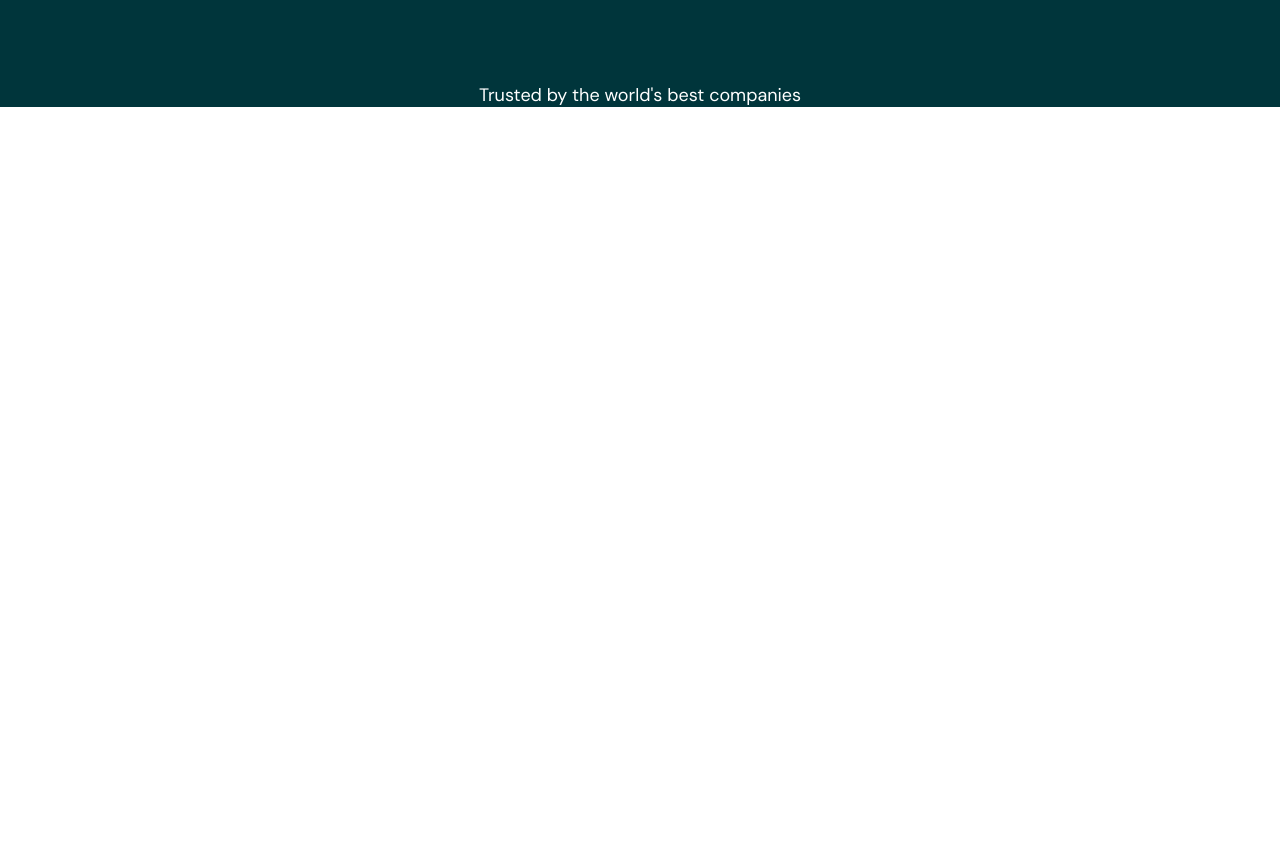
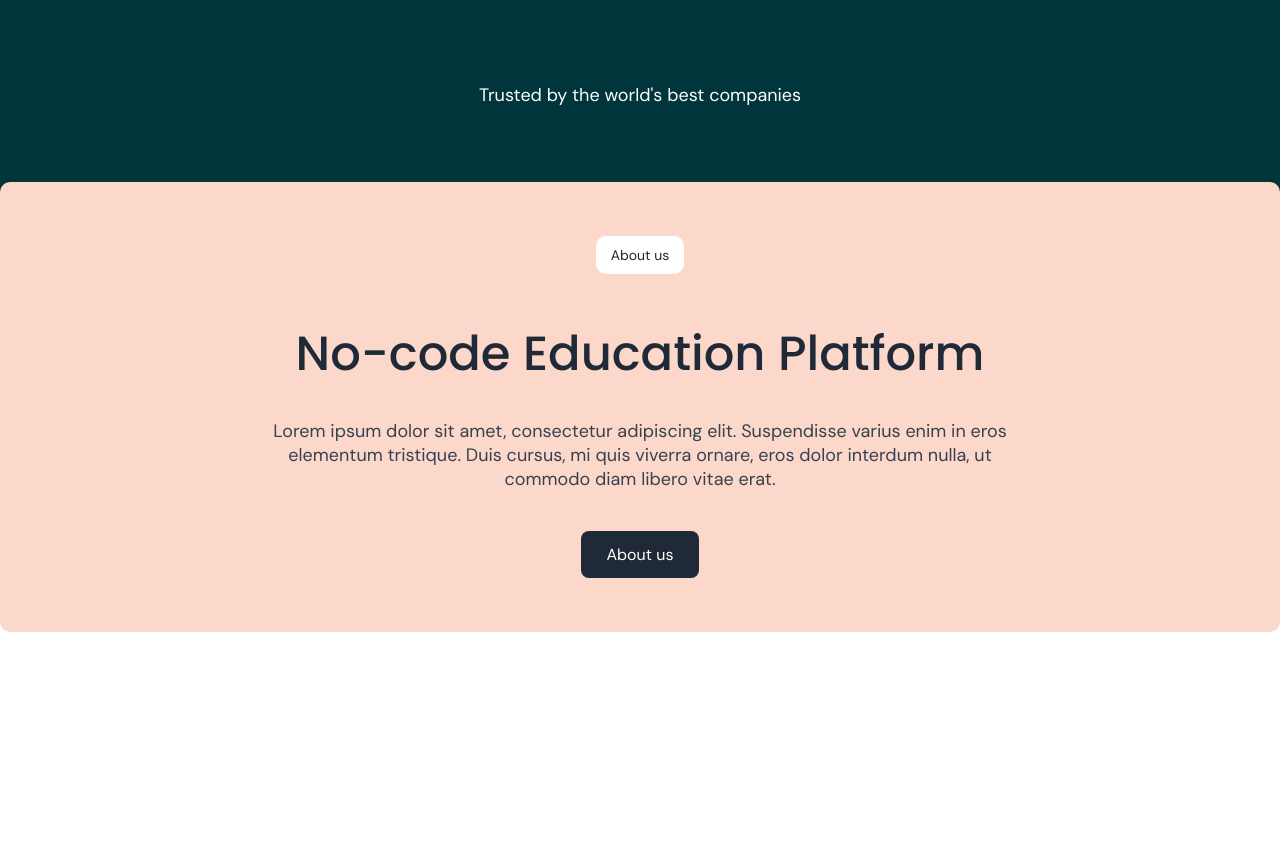
Before and after one commit to EdKhismatov/layout, a plain HTML site: page index.html in a window 1280 px wide. Shown: the part 842-1699 px from the top of the page. Before the commit the page ends 1049 px from the top, so only its background shows below. Drawn offline with Linux system fonts and the light colour scheme; files whose address does not match are found by name.

Commit message:
section 2

```diff
--- a/index.html
+++ b/index.html
@@ -50,6 +50,8 @@
     </header>
     <!-- HEADER END -->
     <main class="main">
+      <!-- content START -->
+
       <section class="section">
         <div class="container">
           <div class="content">
@@ -113,12 +115,29 @@
                   type='video/webm; codecs="vp8, vorbis"'
                 />
               </video>
-              <img class="content__video-bg" src="/img/IMAGE6.svg" alt="лого" >
+              <img class="content__video-bg" src="/img/IMAGE6.svg" alt="лого" />
             </div>
           </div>
         </div>
       </section>
+      <!-- content END -->
       <p class="main__title">Trusted by the world's best companies</p>
+
+      <div class="about-bg">
+        <div class="container">
+          <section class="about">
+            <a class="about__us" href="#">About us</a>
+            <h2 class="about__h2">No-code Education Platform</h2>
+            <p class="about__discr">
+              Lorem ipsum dolor sit amet, consectetur adipiscing elit.
+              Suspendisse varius enim in eros elementum tristique. Duis cursus,
+              mi quis viverra ornare, eros dolor interdum nulla, ut commodo diam
+              libero vitae erat.
+            </p>
+            <a class="about__link" href="#">About us</a>
+          </section>
+        </div>
+      </div>
     </main>
   </body>
 </html>
--- a/style.css
+++ b/style.css
@@ -210,6 +210,52 @@ a {
   font-size: 18px;
   color: #fff;
   text-align: center;
-  margin-bottom: 100px;
+  margin-bottom: 300px;
 }
 /* SECTION 1 END */
+
+/* about START */
+
+.about-bg {
+  background-color: white;
+}
+
+.about {
+  padding: 54px 256px;
+  background-color: #fcd8ca;
+  border-radius: 10px;
+  text-align: center;
+  transform: translateY(-50%);
+}
+
+.about__us {
+  display: inline-block;
+  font-size: 14px;
+  color: #1f2937;
+  background-color: white;
+  padding: 10px 15px;
+  margin-bottom: 15px;
+  border-radius: 10px;
+}
+.about__h2 {
+  color: #1f2937;
+  font-size: 48px;
+  font-family: 'Poppins', sans-serif;
+  font-weight: 500;
+  padding: 29px;
+}
+.about__discr {
+  color: #374151;
+  font-size: 18px;
+  margin-bottom: 40px;
+}
+
+.about__link {
+  display: inline-block;
+  background-color: #1f2937;
+  font-size: 16px;
+  padding: 13px 25px;
+  border-radius: 8px;
+}
+
+/* about END */
```
